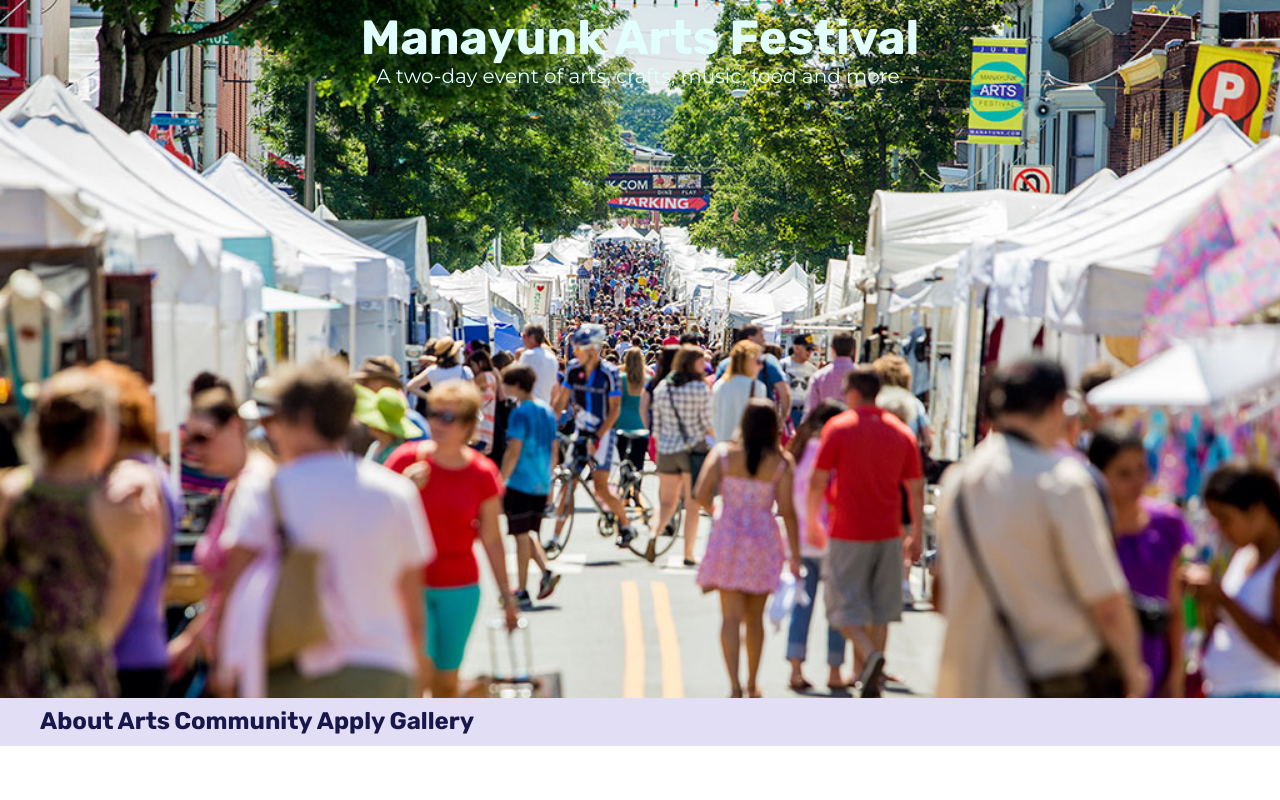
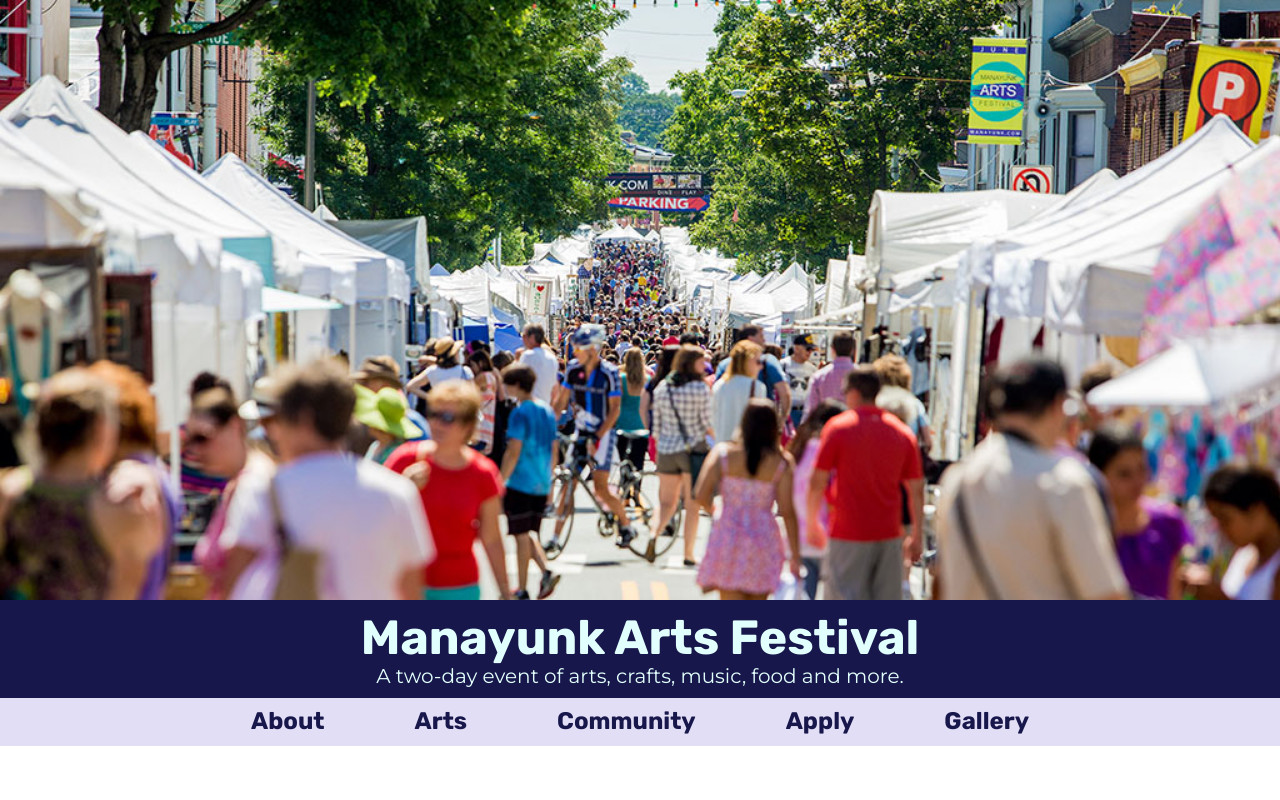
Before and after one commit to blairda/final-project, a plain HTML site: page deploy/index.html in a window 1280 px wide. Shown: the top 800 px of the page. Drawn offline with nearby package versions, Linux system fonts and the light colour scheme.

Commit message:
Move header content into section 1

```diff
--- a/deploy/index.html
+++ b/deploy/index.html
@@ -15,16 +15,23 @@
 
 <body>
 
-    <header>
+    <!-- <header>
         <div>
             <h1>Manayunk Arts Festival</h1>
             <h2>
                 A two-day event of arts, crafts, music, food and more.
             </h2>
         </div>
-    </header>
+    </header> -->
     <section id="section-1">
-            <div>
+            <aside></aside>
+            <div id="title">
+                <h1>Manayunk Arts Festival</h1>
+                <h2>
+                    A two-day event of arts, crafts, music, food and more.
+                </h2>
+            </div>
+            <div id="navigation">
                 <h3>About</h3>
                 <h3>Arts</h3>
                 <h3>Community</h3>
--- a/dev/scss/layout/_header.scss
+++ b/dev/scss/layout/_header.scss
@@ -1,34 +1,26 @@
 /* =============
     Header
 ============= */
-header {
-    background-color: $violet;
-    background-image: url("../img/header/maf1.jpg");
-    background-position: top;
-    background-size: cover;
-    padding-bottom: 260px;
-    // padding: 80px 0 150px;
+// header {
+//     background-color: $violet;
+//     background-image: url("../img/header/maf1.jpg");
+//     background-position: top;
+//     background-size: cover;
+//     padding-bottom: 260px;
 
-    @include md {
-        // padding: 220px 0 100px;
-        padding-bottom: 440px;
-    }
+//     @include md {
+//         padding-bottom: 440px;
+//     }
 
-    @include lg {
-        // padding: 280px 0 180px;
-        padding-bottom: 520px;
-    }
+//     @include lg {
+//         padding-bottom: 520px;
+//     }
 
-    @include xl {
-        // padding: 320px 0 240px;
-        padding-bottom: 600px;
-    }
+//     @include xl {
+//         padding-bottom: 600px;
+//     }
 
-    >div {
-        padding: 10px 0;
-
-        // @include md {
-        //     grid-area: header;
-        // }
-    }
-}
+//     // >div {
+//     //     padding: 10px 0;
+//     // }
+// }
--- a/dev/scss/sections/_section-1.scss
+++ b/dev/scss/sections/_section-1.scss
@@ -2,15 +2,44 @@
     Section 1
 ============= */
 #section-1{
-    background-color: $lilac;
-    padding: 10px 0;
 
-    >div{
-        margin: 0 40px;
+    aside{
+        background-image: url("../img/header/maf1.jpg");
+        background-position: top;
+        background-size: cover;
+        padding-bottom: 300px;
 
-        h3 {
-        display: inline;
+        @include md {
+            padding-bottom: 440px;
+        }
+
+        @include lg {
+            padding-bottom: 520px;
+        }
+
+        @include xl {
+            padding-bottom: 600px;
         }
     }
 
+    #title{
+        background-color: $violet;
+        padding: 10px 0;
+    }
+
+    #navigation{
+            background-color: $lilac;
+            padding: 10px 0;
+            display: flex;
+            justify-content: center;
+
+            h3 {
+                @include md{
+                    padding: 0 40px;
+                }
+                @include lg{
+                    padding: 0 45px;
+                }
+            }
+    }
 }
```
Also changed, not shown: deploy/css/styles.css, 3 other files.
